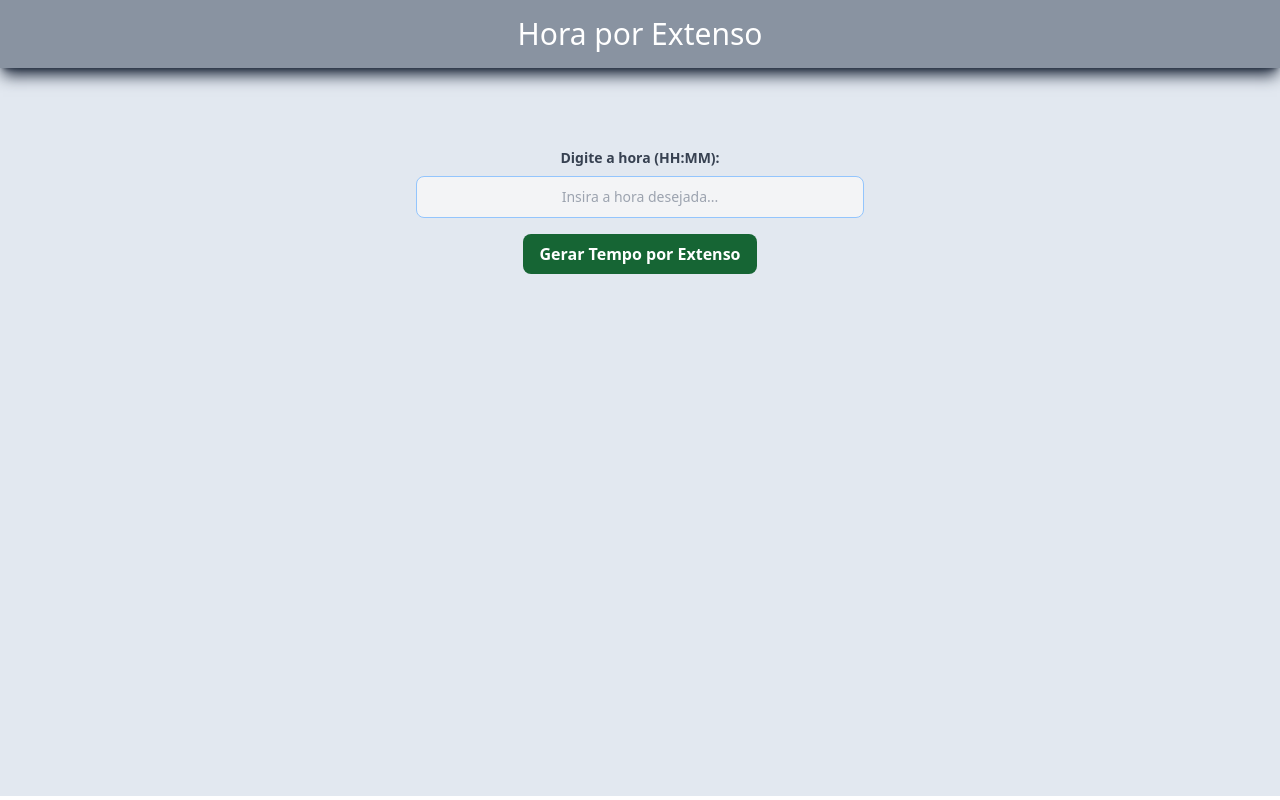
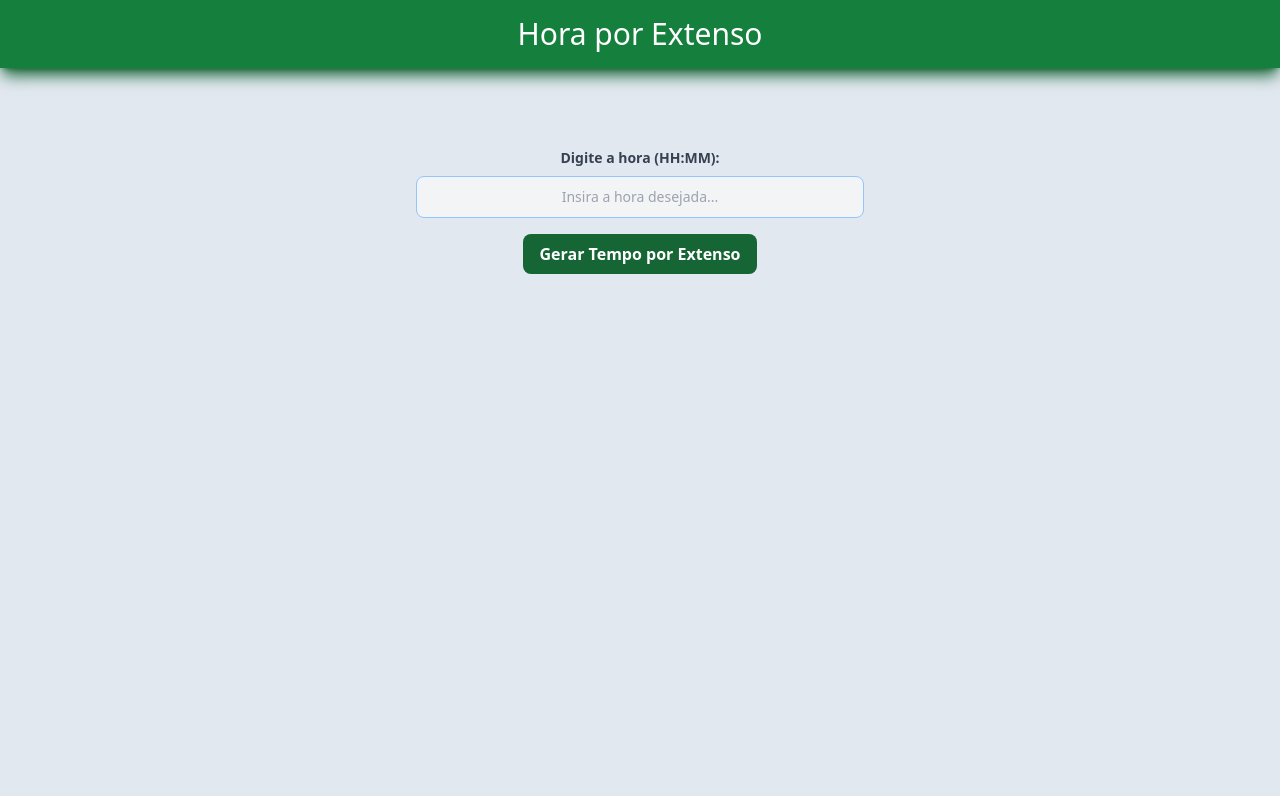
Before and after one commit to hudsonflima/horaporextenso, a React (Create React App) app: page / in a window 1280 px wide. Built offline with nearby package versions, Linux system fonts and the light colour scheme.

Commit message:
Update color header + icon clipboard

```diff
--- a/src/components/Header.jsx
+++ b/src/components/Header.jsx
@@ -2,7 +2,7 @@ import React from "react";
 
 function Header() {
   return (
-    <nav class="bg-slate-700/50 shadow-lg shadow-slate-300 shadow-slate-800 w-full">
+    <nav class="bg-green-700 shadow-lg shadow-green-300 shadow-green-800 w-full">
       <div class="max-w-screen-xl flex flex-wrap items-center justify-center mx-auto p-4">
         <span class="self-center text-3xl text-white font-extralight whitespace-nowrap">
           Hora por Extenso
--- a/src/components/HoraExtenso.jsx
+++ b/src/components/HoraExtenso.jsx
@@ -155,7 +155,9 @@ const HoraExtenso = () => {
               onClick={handleCopyClick}
               title="Clique para copiar..."
             >
-              <AiOutlineCopy size={20} color="darkgreen" />
+              <div className="text-green-700 hover:text-green-600 transition-all hover:scale-150">
+                <AiOutlineCopy size={20} />
+              </div>
             </button>
           </p>
         </div>
```
